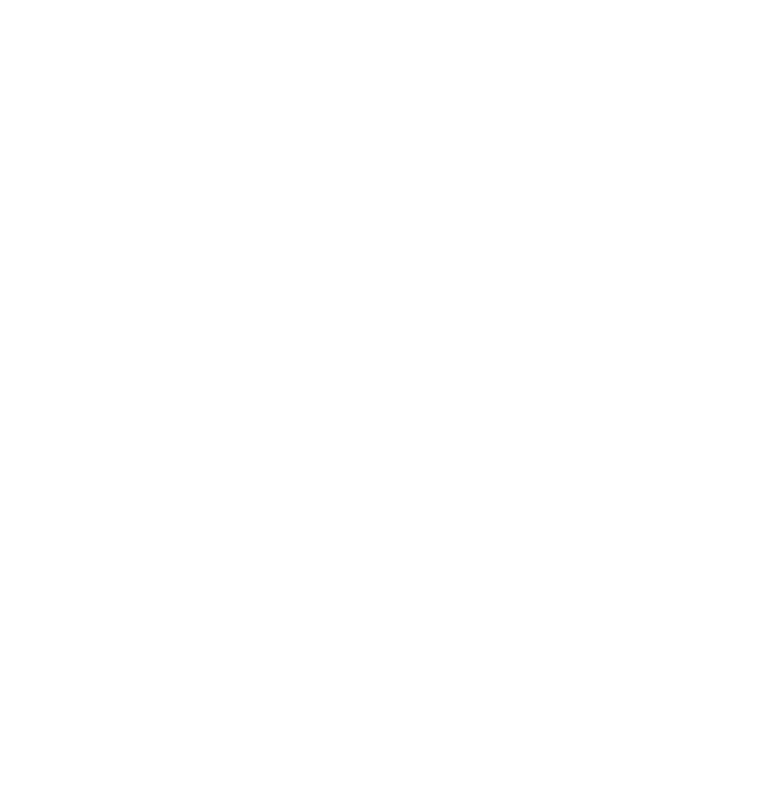
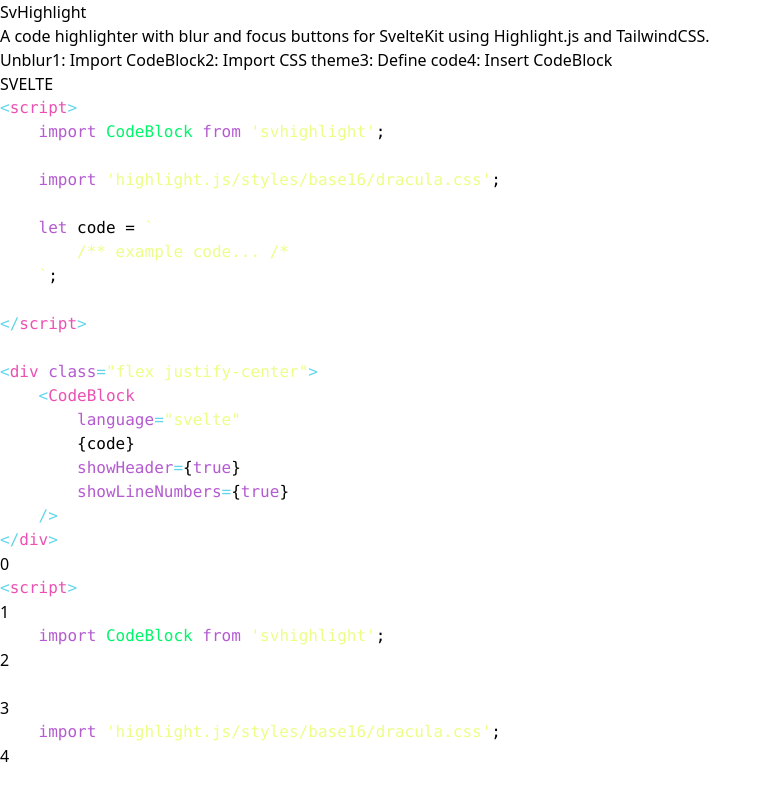
Before and after one commit to bennymi/svhighlight, a SvelteKit app: page / in a window 1280 px wide. Shown: the top 796 px of the page, without its empty margins (0-771 px from the left). Built offline with nearby package versions, Linux system fonts and the light colour scheme.

Commit message:
update intro page

```diff
--- a/src/routes/+page.svelte
+++ b/src/routes/+page.svelte
@@ -1,3 +1,42 @@
 <script>
+	import 'highlight.js/styles/base16/dracula.css';
+
 	import CodeBlock from '$lib/code/CodeBlock.svelte';
+
+	let focusBlocks = [
+		{ lines: '', text: 'Unblur' },
+		{ lines: '1', scrollLine: 0, text: '1: Import CodeBlock' },
+		{ lines: '3', scrollLine: 0, text: '2: Import CSS theme' },
+		{ lines: '5-7', scrollLine: 3, text: '3: Define code' },
+		{ lines: '11-18', scrollLine: 11, text: '4: Insert CodeBlock' }
+	];
+
+	let svelteCode = `<script>
+	import CodeBlock from 'svhighlight';
+
+    import 'highlight.js/styles/base16/dracula.css';
+
+    let code = \`
+        /** example code... /*
+    \`;
+
+<\/script>
+
+<div class="flex justify-center">
+    <CodeBlock
+        language="svelte"
+        {code}
+        showHeader={true}
+        showLineNumbers={true}
+    />
+</div>`;
 </script>
+
+<h1 class="text-center text-4xl font-black font-sans tracking-tighter mt-8">SvHighlight</h1>
+<h2 class="text-center font-extrabold text-2xl text-gray-700 mt-4">
+	A code highlighter with blur and focus buttons for SvelteKit using Highlight.js and TailwindCSS.
+</h2>
+
+<div class="flex justify-center mt-8">
+	<CodeBlock code={svelteCode} language="svelte" {focusBlocks} showFocusButtons={true} />
+</div>
```
